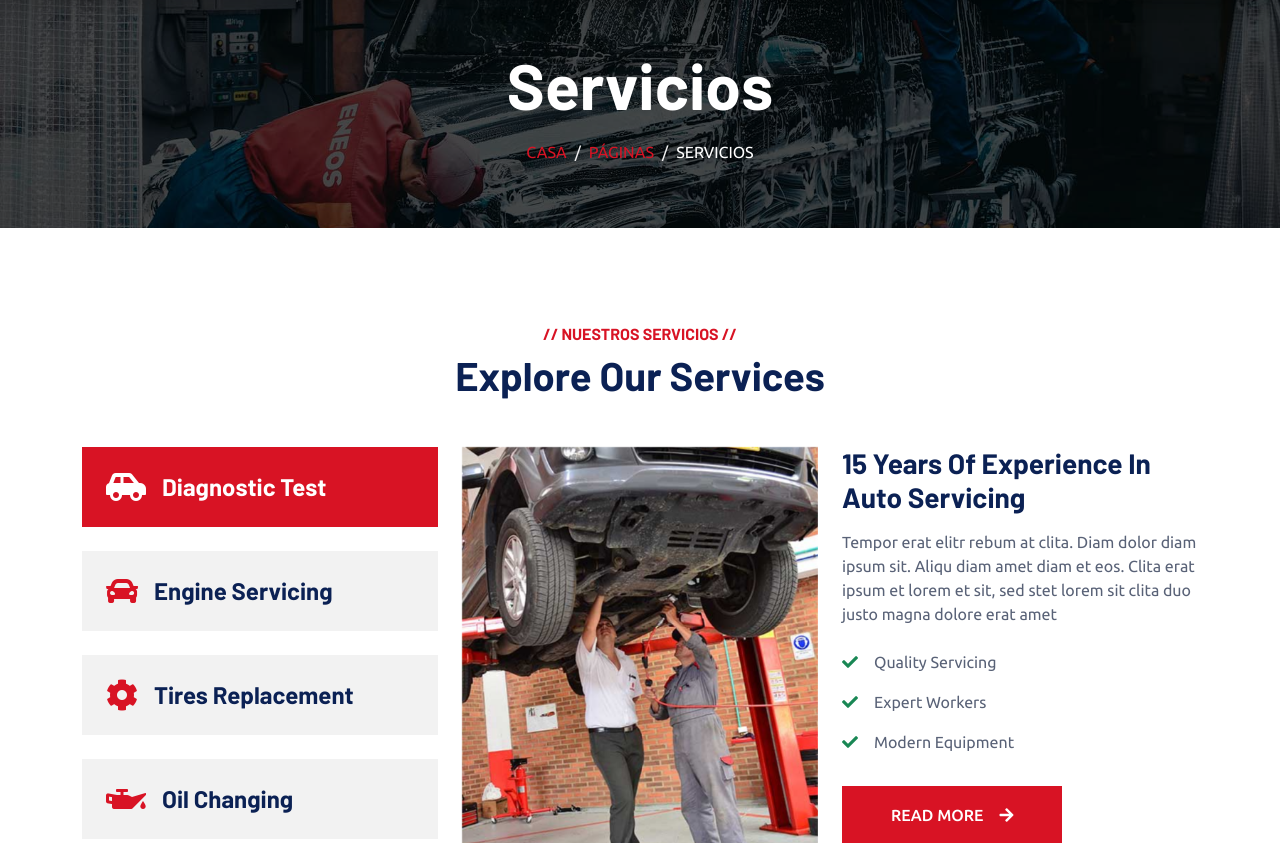
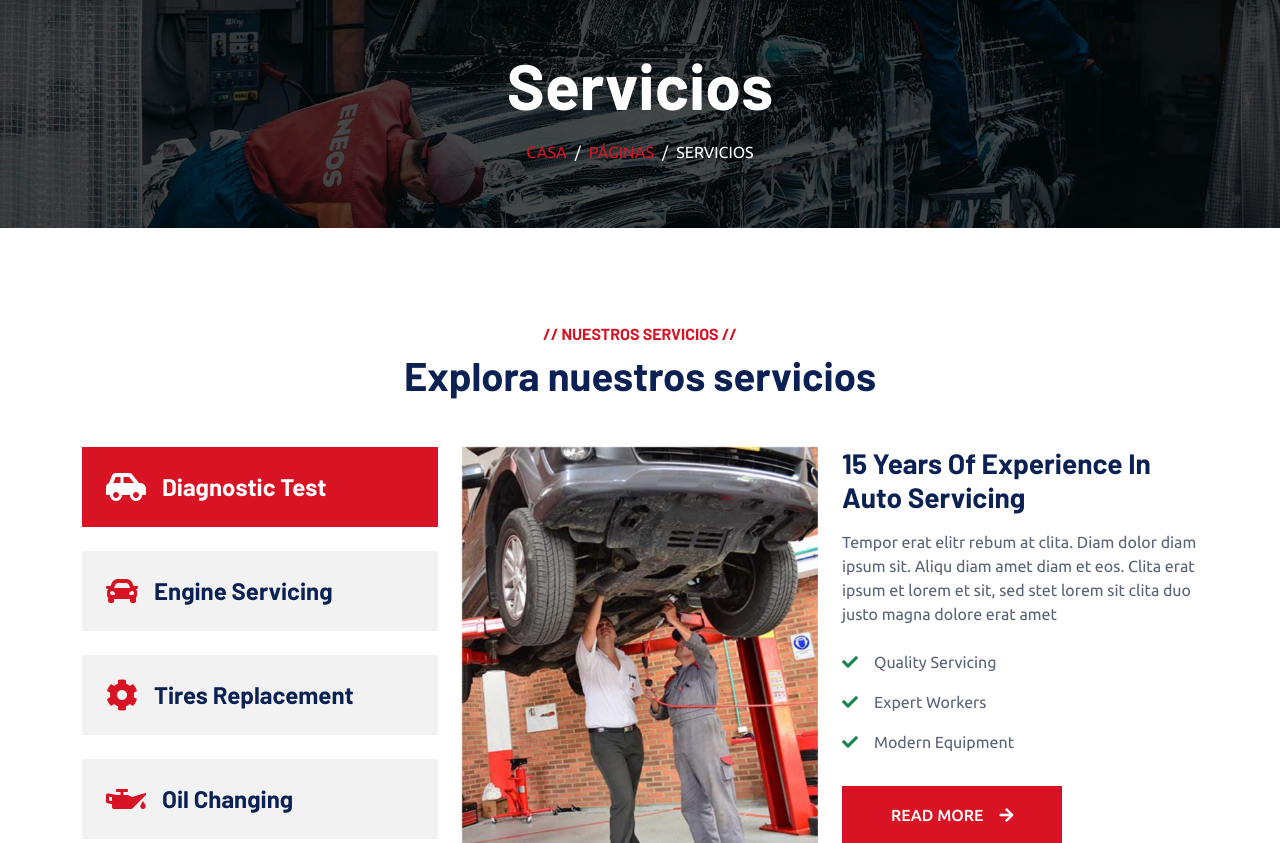
Before and after one commit to jonathanpila0208-sketch/interfacesG4, a Django app: page /servicios/ in a window 1280 px wide. Shown: the part 129-972 px from the top of the page. Run offline with Django 5.2, Linux system fonts and the light colour scheme; some libraries are stand-ins or nearby versions.

Commit message:
Titulo h1

```diff
--- a/inicio/templates/servicios.html
+++ b/inicio/templates/servicios.html
@@ -23,7 +23,7 @@
         <div class="container">
             <div class="text-center wow fadeInUp" data-wow-delay="0.1s">
                 <h6 class="text-primary text-uppercase">// Nuestros servicios //</h6>
-                <h1 class="mb-5">Explore Our Services</h1>
+                <h1 class="mb-5">Explora nuestros servicios</h1>
             </div>
             <div class="row g-4 wow fadeInUp" data-wow-delay="0.3s">
                 <div class="col-lg-4">
```
